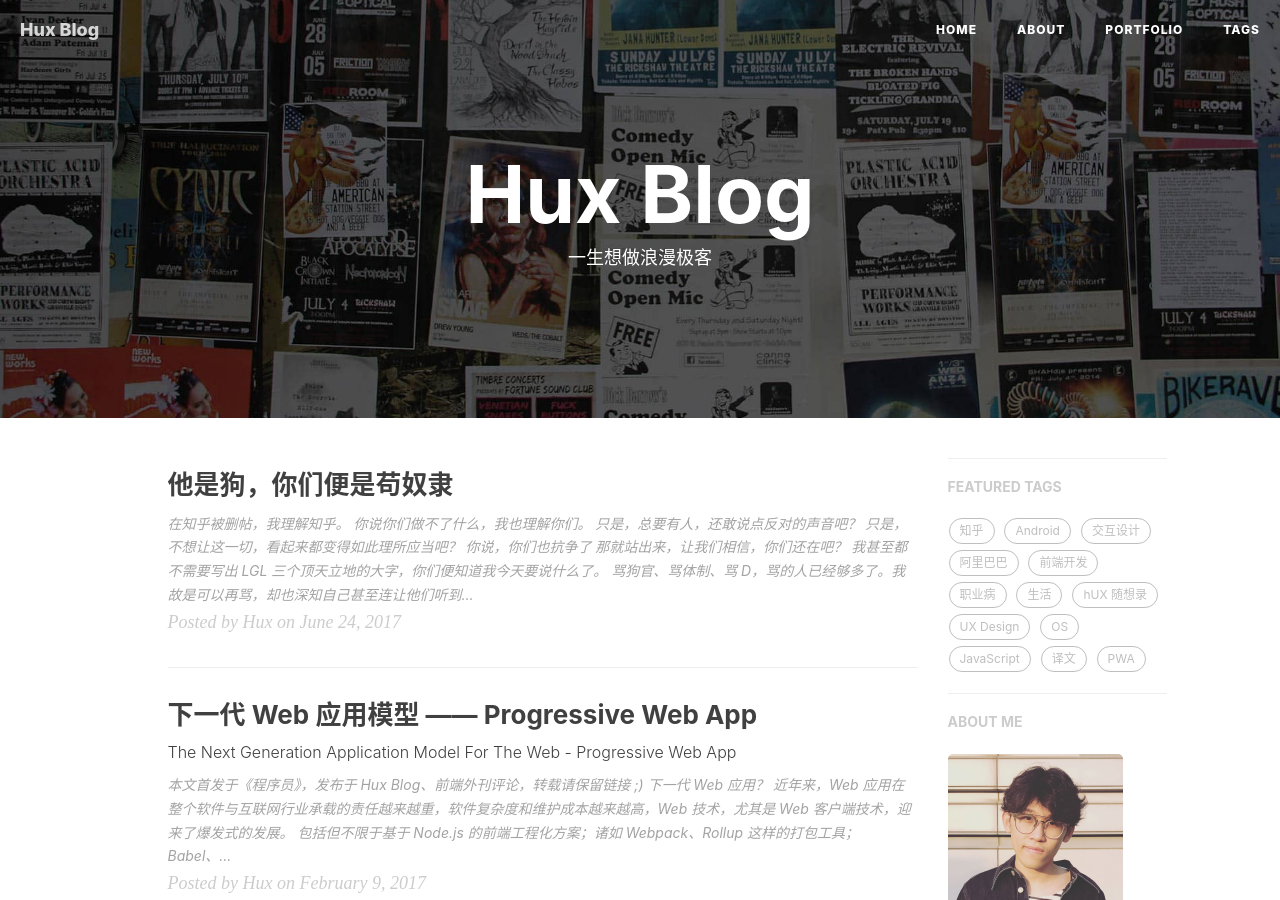
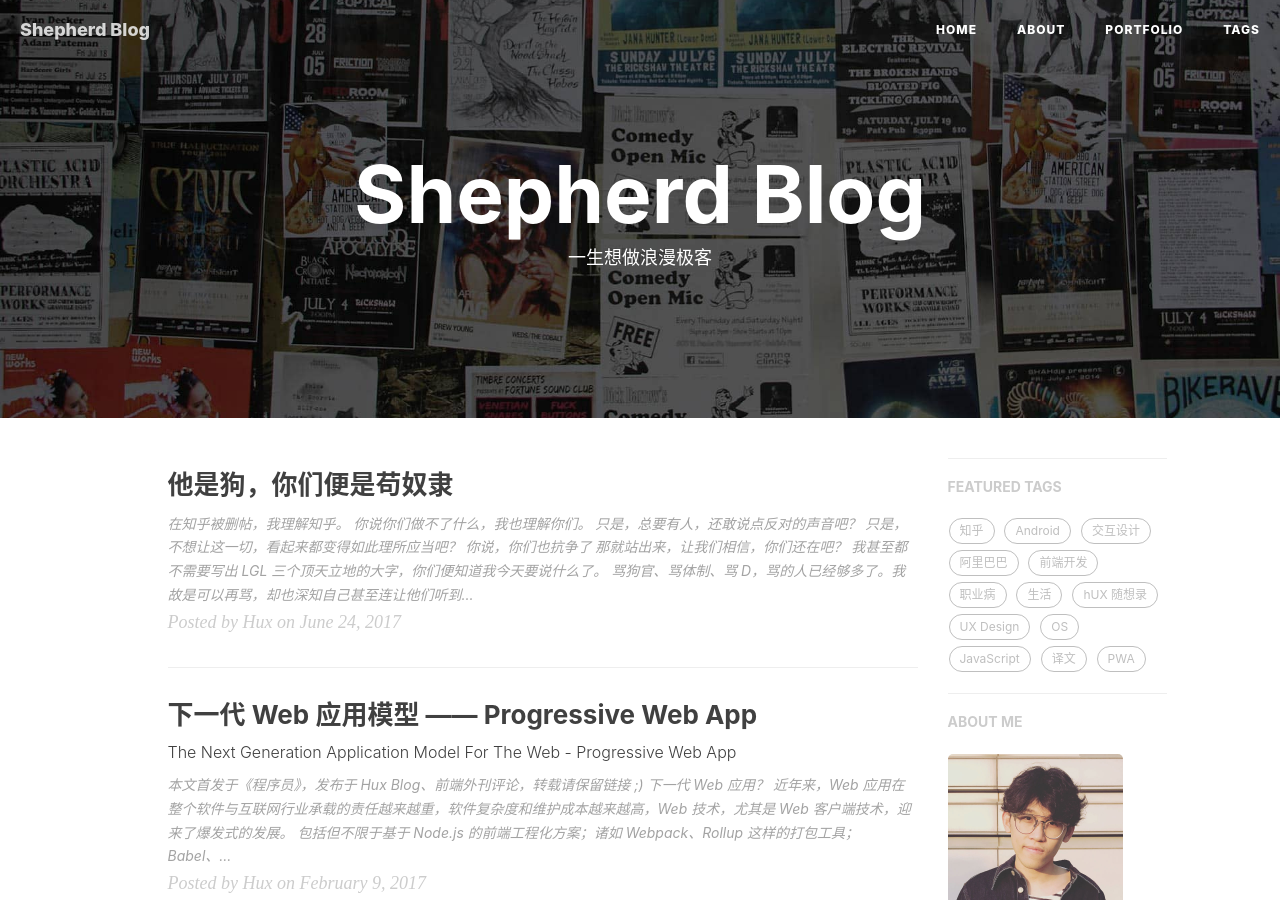
Before and after one commit to distan/distan.github.io, a Jekyll site: the page built from index.html, in a window 1280 px wide and 900 px high. Built offline with Jekyll 4.4.1, drawn with Linux system fonts in a browser that asks for light colours; nearby versions of some CDN libraries; the list of posts is cut into pages by our own code; comment, search, counter and statistics services are not loaded; some of the changed text lies outside the part shown.

Commit message:
Update _config.yml

```diff
--- a/_config.yml
+++ b/_config.yml
@@ -1,11 +1,11 @@
 # Site settings
-title: Hux Blog
-SEOTitle: 黄玄的博客 | Hux Blog
+title: Shepherd Blog
+SEOTitle: 王世璟的博客 | Shep Blog
 header-img: img/home-bg.jpg
-email: huxpro@gmail.com
+email: 18360863101@126.com
 description: "关于前端与设计、黑客与画家 | 黄玄，Web & Mobile Lover，Front-End Engineer，UX Designer | 这里是 @Hux黄玄 的个人博客，与你一起发现更大的世界。"
 keyword: "黄玄, Hux黄玄, Hux, 鬼栈, huxpro, @huxpro, 黄玄的博客, Hux Blog, 博客, 个人网站, 互联网, 前端, 设计, 产品, 肖玉, Lynn, 肖玉的男朋友"
-url: "https://huangxuan.me"              # your host, for absolute URL
+url: "https://distan.github.io"              # your host, for absolute URL
 baseurl: ""                             # for example, '/blog' if your blog hosted on 'host/blog'
 
 
```
